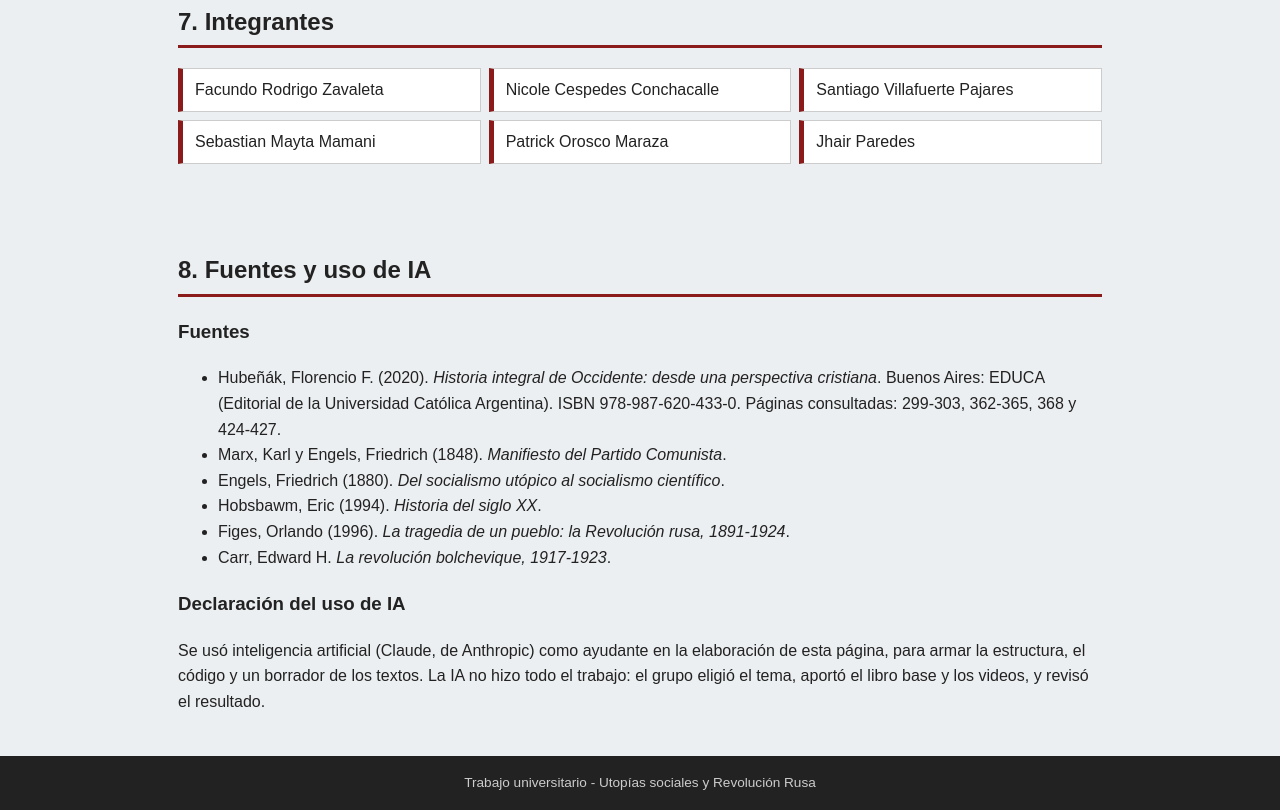
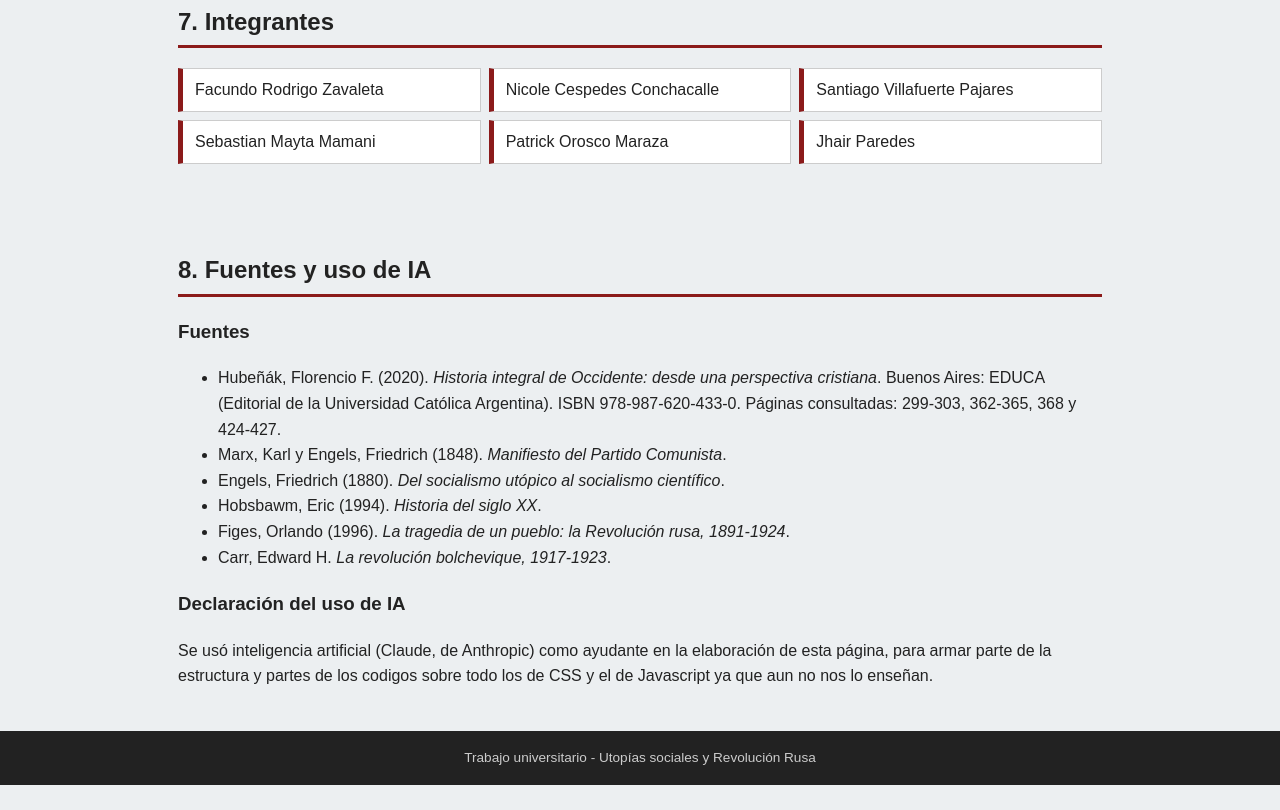
Before and after one commit to santiagovillafuerte-develop/utopias-sociales, a plain HTML site: page index.html in a window 1280 px wide. Shown: the part 3724-4534 px from the top of the page. After the commit the page ends 4509 px from the top, so only its background shows below. Drawn offline with Linux system fonts and the light colour scheme.

Commit message:
Update index.html

```diff
--- a/index.html
+++ b/index.html
@@ -118,7 +118,7 @@
     <li>Carr, Edward H. <i>La revolución bolchevique, 1917-1923</i>.</li>
   </ul>
   <h3>Declaración del uso de IA</h3>
-  <p>Se usó inteligencia artificial (Claude, de Anthropic) como ayudante en la elaboración de esta página, para armar la estructura, el código y un borrador de los textos. La IA no hizo todo el trabajo: el grupo eligió el tema, aportó el libro base y los videos, y revisó el resultado.</p>
+  <p>Se usó inteligencia artificial (Claude, de Anthropic) como ayudante en la elaboración de esta página, para armar parte de la estructura y partes de los codigos sobre todo los de CSS y el de Javascript ya que aun no nos lo enseñan.</p>
 </section>
 
 <footer>Trabajo universitario - Utopías sociales y Revolución Rusa</footer>
```
